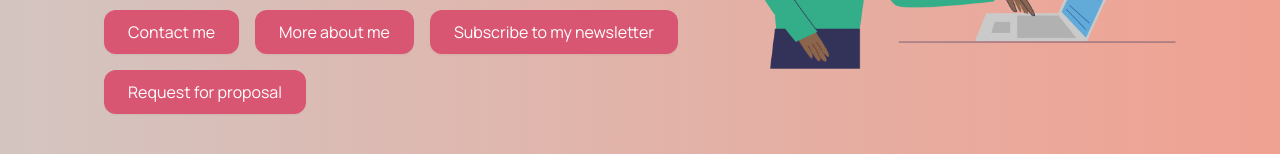
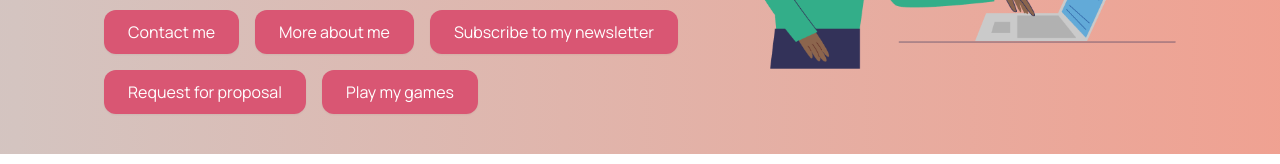
Before and after one commit to ayotomiwasalau/mywebsite, a Next.js app in the folder frontend/: page / in a window 1280 px wide. Shown: the part 622-786 px from the top of the page. Built offline with nearby package versions, Linux system fonts and the light colour scheme; no server answers.

Commit message:
add update hero

```diff
--- a/frontend/app/components/home/HeroSection.tsx
+++ b/frontend/app/components/home/HeroSection.tsx
@@ -13,6 +13,7 @@
     url: "https://tiptier.co",
     openInNewTab: true,
   },
+  { text: "Play my games", url: "/games" },
 ];
 
 const easeOut = [0.22, 1, 0.36, 1] as const;
```
